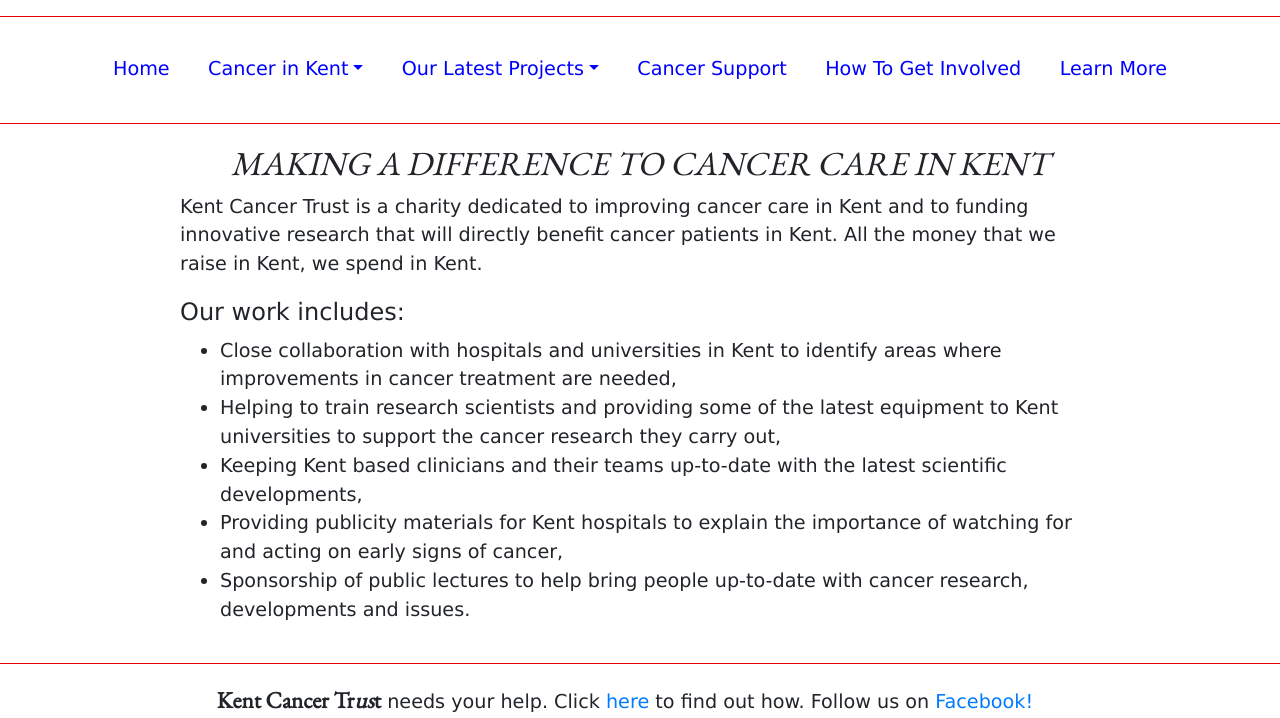
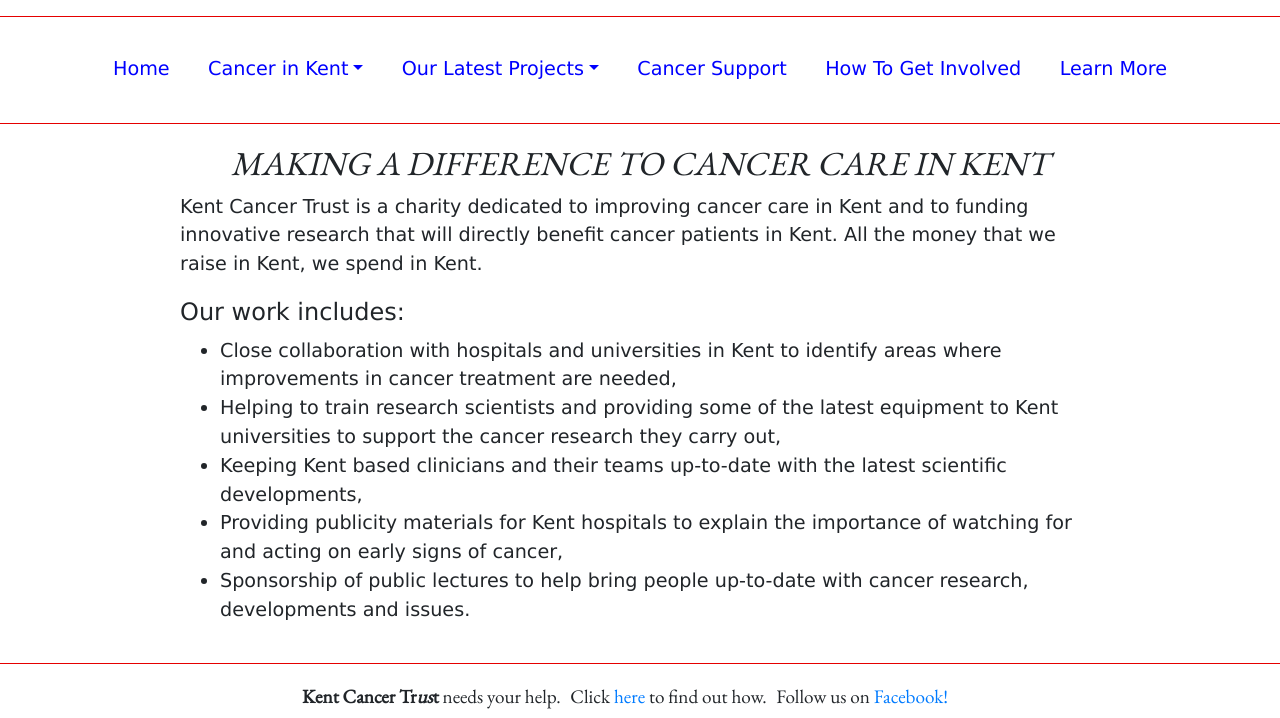
Before and after one commit to beldin0/kct-website, a plain HTML site: page index.html in a window 1280 px wide. Shown: the part 136-854 px from the top of the page. Drawn offline with nearby package versions, Linux system fonts and the light colour scheme.

Commit message:
modified footer

```diff
--- a/index.html
+++ b/index.html
@@ -155,8 +155,10 @@
 </div>
   <hr style="color:red; background-color: red">
 
-    <div class="row justify-content-center" id="footerWrapper">
-        <div class="footer"><span class="font-Garamond" style="font-size: 1.2rem;font-weight: bold">Kent Cancer Tr<em>us</em>t</span> needs your help. Click <a href="/fund-raising/donations/">here</a> to find out how. Follow us on <a href="https://www.facebook.com/Kent-Cancer-Trust-248960198540356/"  target="_blank">Facebook!</a></div>
+    <div class="row justify-content-center font-Garamond" id="footerWrapper">
+        <div class="px-1"><span style="font-weight: bold">Kent Cancer Tr<em>us</em>t</span> needs your help.</div>
+        <div class="px-1">Click <a href="/fund-raising/donations/">here</a> to find out how.</div>
+        <div class="px-1">Follow us on <a href="https://www.facebook.com/Kent-Cancer-Trust-248960198540356/"  target="_blank">Facebook!</a></div>
       </div>
 
 
```
